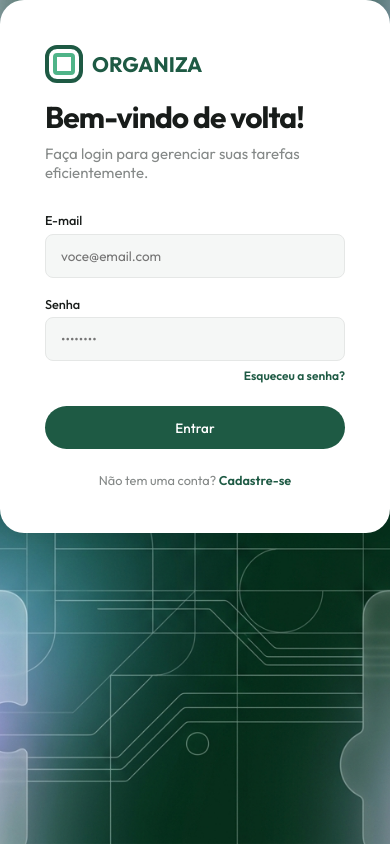
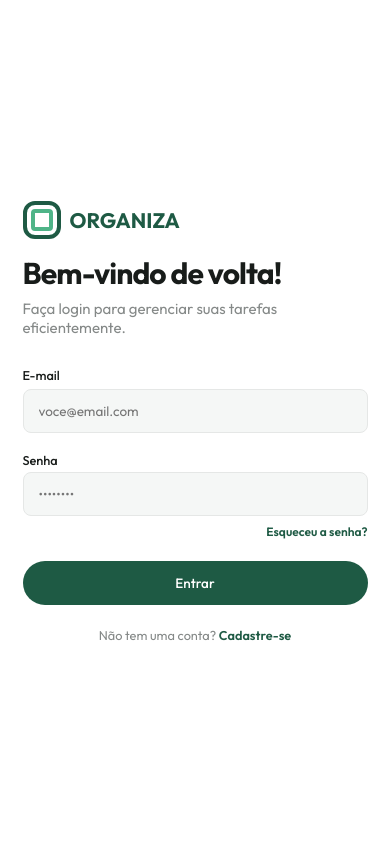
Before and after one commit to silvajeanderson165-creator/organiza-dashboard-full, a React (Vite) app in the folder frontend/: page /login in a window 390 px wide. Built offline with nearby package versions, Linux system fonts and the light colour scheme; no server answers.

Commit message:
fix: tela de login responsiva no mobile - ocupa 100% da tela

```diff
--- a/frontend/src/index.css
+++ b/frontend/src/index.css
@@ -509,6 +509,20 @@ body {
 .auth-wrapper h1 { color: var(--text-dark); font-size: 2rem; margin-bottom: 0.5rem; letter-spacing: -0.03em; }
 .auth-wrapper p { margin-bottom: 2rem; color: var(--text-muted); }
 
+/* Auth responsivo - Mobile */
+@media (max-width: 1024px) {
+  .auth-wrapper {
+    max-width: 100%;
+    min-height: 100vh;
+    border-radius: 0;
+    box-shadow: none;
+    display: flex;
+    flex-direction: column;
+    justify-content: center;
+    padding: 2rem 1.5rem;
+  }
+}
+
 /* ============================================
    OVERLAYS / MODALS / TOASTS (RESTORED)
    ============================================ */
```
